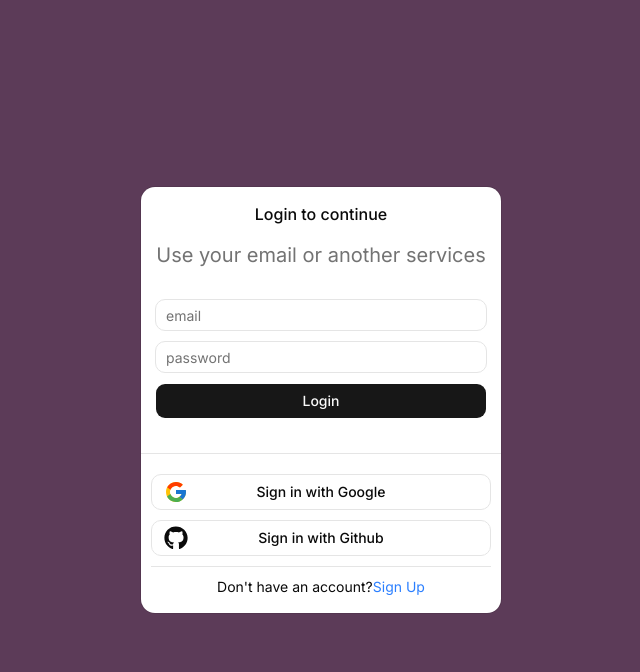
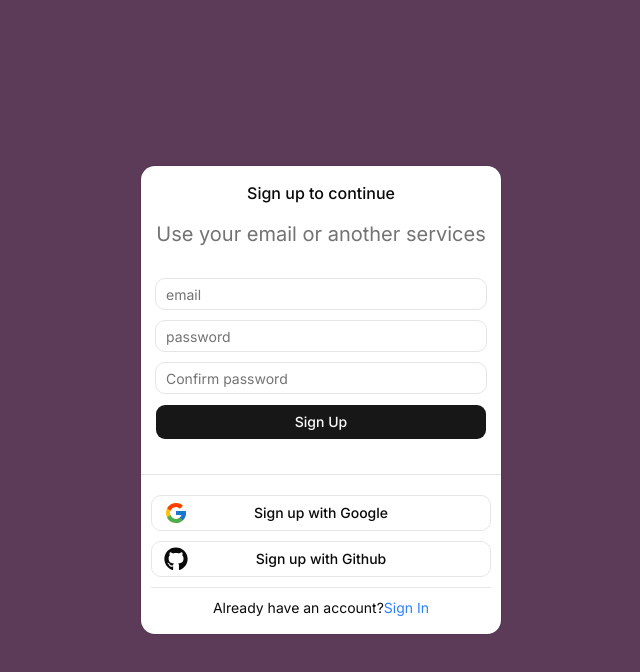
Before and after one commit to harshvardhansoni12-code/messaging-app, a Next.js app: page / in a window 1280 px wide. Both pictures are taken after a click on the element "Sign Up". Shown: the top 672 px of the page, without its empty margins (319-959 px from the left). Built offline with nearby package versions, Linux system fonts and the light colour scheme.

Commit message:
added auth UI

```diff
--- a/features/auth/components/auth-screen.tsx
+++ b/features/auth/components/auth-screen.tsx
@@ -26,11 +26,11 @@ export const AuthScreen = () => {
       </Button> */}
       {state === "signIn" ? (
         <div>
-          <SignInScreen />
+          <SignInScreen setState={setState} />
         </div>
       ) : (
         <div>
-          <SignUpScreen />
+          <SignUpScreen setState={setState} />
         </div>
       )}
     </>
--- a/features/auth/components/auth-signin-screen.tsx
+++ b/features/auth/components/auth-signin-screen.tsx
@@ -10,7 +10,15 @@ import {
 import { Input } from "@/components/ui/input";
 import { Separator } from "@/components/ui/separator";
 import { Button } from "@/components/ui/button";
-export const SignInScreen = () => {
+import { SignInFlow } from "../types";
+import { useState } from "react";
+interface SignInCardProps {
+  setState: (state: SignInFlow) => void;
+}
+
+export const SignInScreen = ({ setState }: SignInCardProps) => {
+  const [email, setEmail] = useState("");
+  const [password, setPassword] = useState("");
   return (
     <>
       <Card className="w-full h-full ">
@@ -25,9 +33,11 @@ export const SignInScreen = () => {
             <Input
               placeholder="email"
               type="email"
-              value=""
+              value={email}
               disabled={false}
-              onChange={() => {}}
+              onChange={(e) => {
+                setEmail(e.target.value);
+              }}
               required
             />
             <br />
@@ -35,8 +45,8 @@ export const SignInScreen = () => {
               placeholder="password"
               type="password"
               disabled={false}
-              value=""
-              onChange={() => {}}
+              value={password}
+              onChange={(e) => setPassword(e.target.value)}
               required
             />
             <br />
@@ -70,7 +80,10 @@ export const SignInScreen = () => {
           </div>
           <p className="flex justify-center items-center">
             Don&apos;t have an account?
-            <span className="text-blue-500 hover:underline cursor-pointer">
+            <span
+              onClick={() => setState("signUp")}
+              className="text-blue-500 hover:underline cursor-pointer"
+            >
               Sign Up
             </span>
           </p>
@@ -80,3 +93,4 @@ export const SignInScreen = () => {
   );
 };
 //22:00
+//28:00
--- a/features/auth/components/auth-signup-screen.tsx
+++ b/features/auth/components/auth-signup-screen.tsx
@@ -1,7 +1,111 @@
-export const SignUpScreen = () => {
+import { FcGoogle } from "react-icons/fc";
+import { FaGithub } from "react-icons/fa";
+import {
+  Card,
+  CardContent,
+  CardDescription,
+  CardHeader,
+  CardTitle,
+} from "@/components/ui/card";
+import { Input } from "@/components/ui/input";
+import { Separator } from "@/components/ui/separator";
+import { Button } from "@/components/ui/button";
+import { SignInFlow } from "../types";
+import { useState } from "react";
+
+interface SignUpCardProps {
+  setState: (state: SignInFlow) => void;
+}
+
+export const SignUpScreen = ({ setState }: SignUpCardProps) => {
+  const [email, setEmail] = useState("");
+  const [password, setPassword] = useState("");
+  const [confirmPassword, setConfirmPassword] = useState("");
   return (
     <>
-      <div>Sign Up Screen</div>
+      <Card className="w-full h-full ">
+        <CardHeader className="flex justify-center items-center text-xl">
+          <CardTitle>Sign up to continue</CardTitle>
+        </CardHeader>
+        <CardDescription className="flex justify-center items-center text-xl">
+          Use your email or another services
+        </CardDescription>
+        <CardContent className="space-y-5 px-0 pb-0">
+          <form className="space-y-2.5 p-3.5">
+            <Input
+              placeholder="email"
+              type="email"
+              value=""
+              disabled={false}
+              onChange={(e) => {
+                setEmail(e.target.value);
+              }}
+              required
+            />
+            <br />
+            <Input
+              placeholder="password"
+              type="password"
+              disabled={false}
+              value=""
+              onChange={(e) => {
+                setPassword(e.target.value);
+              }}
+              required
+            />
+            <br />
+            <Input
+              placeholder="Confirm password"
+              type="password"
+              disabled={false}
+              value=""
+              onChange={(e) => {
+                setConfirmPassword(e.target.value);
+              }}
+              required
+            />
+            <br />
+            <Button type="submit" className="w-full" size="lg" disabled={false}>
+              Sign Up
+            </Button>
+          </form>
+          <Separator />
+          <div className="flex flex-col gap-y-2.5 m-2.5">
+            <Button
+              disabled={false}
+              onClick={() => {}}
+              variant="outline"
+              size="lg"
+              className="w-full relative"
+            >
+              <FcGoogle className="absolute left-3 size-6" />
+              Sign up with Google
+            </Button>
+            <Button
+              disabled={false}
+              onClick={() => {}}
+              variant="outline"
+              size="lg"
+              className="w-full relative"
+            >
+              <FaGithub className="absolute left-3 size-6" />
+              Sign up with Github
+            </Button>
+            <Separator />
+          </div>
+          <p className="flex justify-center items-center">
+            Already have an account?
+            <span
+              onClick={() => setState("signIn")}
+              className="text-blue-500 hover:underline cursor-pointer"
+            >
+              Sign In
+            </span>
+          </p>
+        </CardContent>
+      </Card>
     </>
   );
 };
+
+//35:00
```
